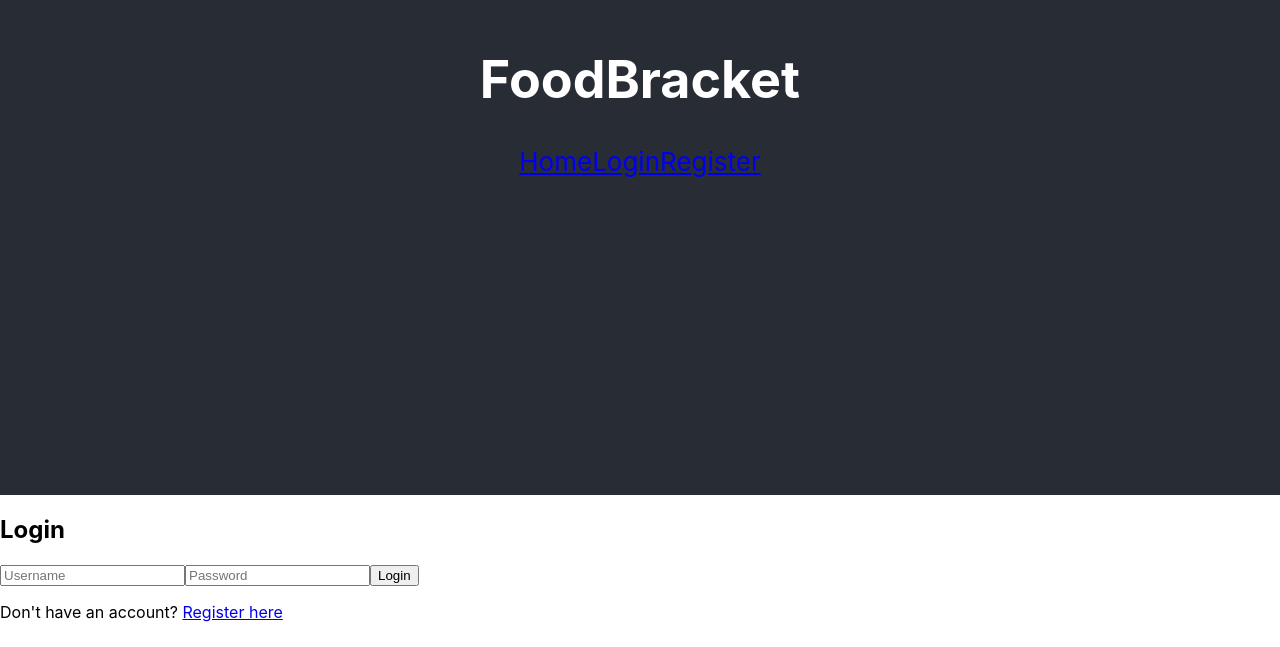
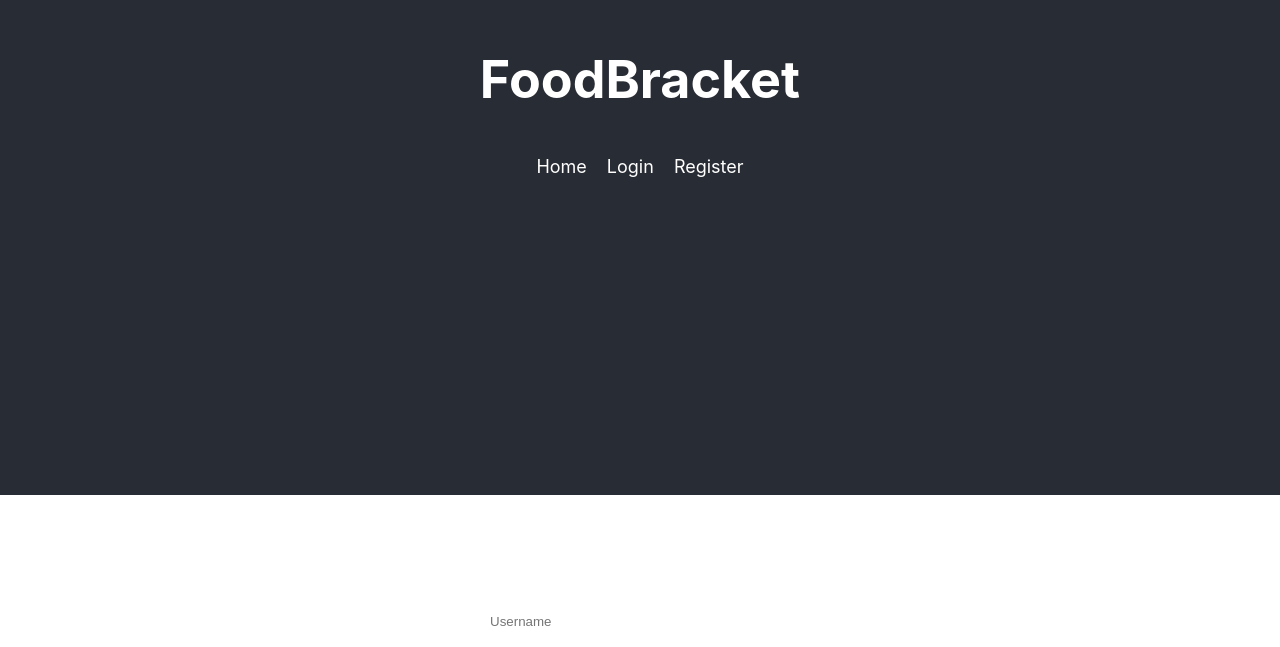
Before and after one commit to ac2788/FoodBracket-Frontend, a React (Create React App) app: page /login in a window 1280 px wide. Shown: the part 305-952 px from the top of the page. Built offline with nearby package versions, Linux system fonts and the light colour scheme.

Commit message:
Update App.css

```diff
--- a/src/App.css
+++ b/src/App.css
@@ -62,3 +62,43 @@
         .home-buttons button:hover {
             background-color: #e55a28;
         }
+nav {
+    display: flex;
+    gap: 20px;
+    margin-top: 10px;
+}
+
+nav a {
+    color: white;
+    text-decoration: none;
+    font-size: 18px;
+}
+
+nav a:hover {
+    color: #ff6b35;
+}
+
+.login-container, .register-container {
+    color: white;
+    padding: 40px;
+}
+
+.login-container input, .register-container input {
+    display: block;
+    margin: 10px auto;
+    padding: 10px;
+    width: 300px;
+    border-radius: 6px;
+    border: none;
+}
+
+.login-container button, .register-container button {
+    margin-top: 15px;
+    padding: 10px 30px;
+    background-color: #ff6b35;
+    color: white;
+    border: none;
+    border-radius: 6px;
+    cursor: pointer;
+    font-size: 16px;
+}
```
